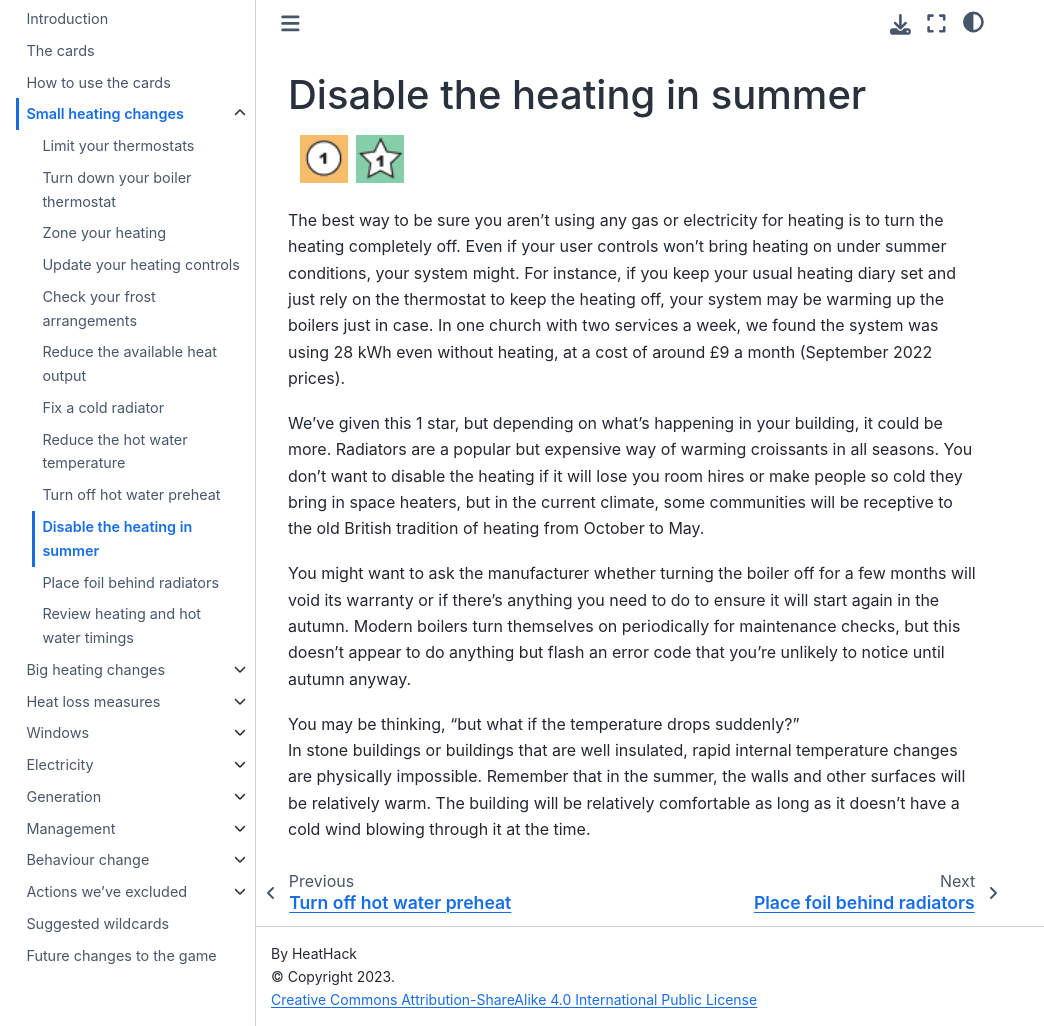
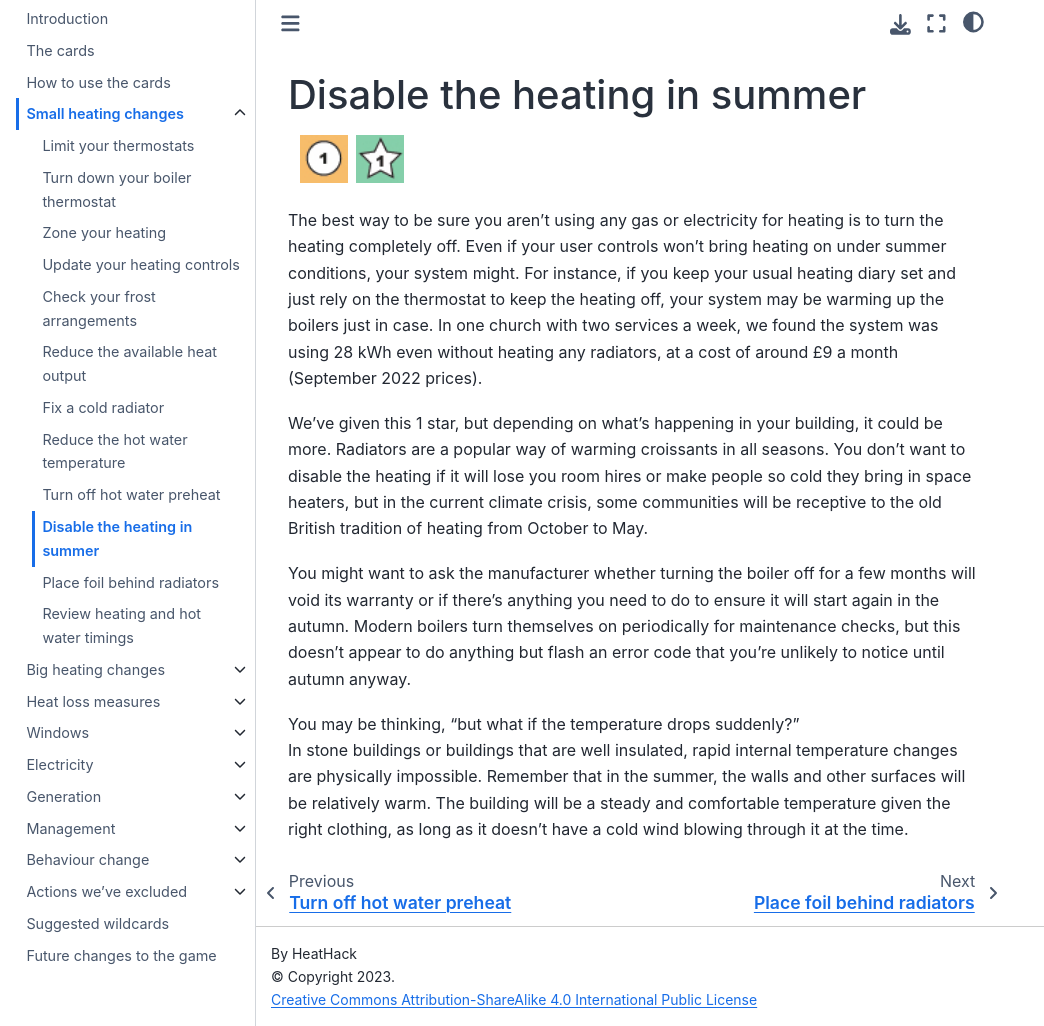
Before and after one commit to JeanCarletta/HeatHack-Card-Game, a Jupyter Book: the page built from small-heating-changes/10-disable-the-heating-in-summer.md, in a window 1280 px wide and 1026 px high. Shown: the whole window, without its empty margins (0-1044 px from the left). Built offline with Jupyter Book 1.0.4 settings and Sphinx 7.4.7 and the Sphinx Book theme 1.1.4, drawn with Linux system fonts in a browser that asks for light colours.

Commit message:
minor edits

```diff
--- a/small-heating-changes/10-disable-the-heating-in-summer.md
+++ b/small-heating-changes/10-disable-the-heating-in-summer.md
@@ -29,13 +29,13 @@ your system might. For instance, if you keep your usual heating diary
 set and just rely on the thermostat to keep the heating off, your
 system may be warming up the boilers just in case.  In one church with two
 services a week, we
-found the system was using 28 kWh even without heating, at a cost of around £9 a month
+found the system was using 28 kWh even without heating any radiators, at a cost of around £9 a month
 (September 2022 prices).
 
-We've given this 1 star, but depending on what's happening in your building, it could be more.  Radiators are a popular but expensive way of warming croissants in all seasons.
+We've given this 1 star, but depending on what's happening in your building, it could be more.  Radiators are a popular way of warming croissants in all seasons.
 You don't want to disable the heating if it will lose you room hires or make people so cold
 they bring in space
-heaters, but in the current climate, some communities will be receptive to the old British
+heaters, but in the current climate crisis, some communities will be receptive to the old British
 tradition of heating from October to May.
 
 You might want to ask the manufacturer whether turning the boiler off for a few months will void its warranty or if there's anything you need to do to ensure it will start again in the autumn.
@@ -46,5 +46,5 @@ In stone buildings or
 buildings that are well insulated, rapid internal temperature
 changes are physically impossible.  Remember that in the summer,
 the walls and other surfaces will be relatively warm.  The
-building will be relatively comfortable as long as it doesn't have
+building will be a steady and comfortable temperature given the right clothing, as long as it doesn't have
 a cold wind blowing through it at the time.
```
Also changed, not shown: actions-weve-excluded/hydrogen-ready-boiler.md (+2 -2 lines), big-heating-changes/18-switch-to-a-biomass-boiler.md (+2 -2 lines), small-heating-changes/4-update-your-heating-controls.md (+1 -1 lines), small-heating-changes/6-reduce-the-available-heat-output.md (+1 -1 lines), small-heating-changes/7-fix-a-cold-radiator.md (+4 -2 lines).
